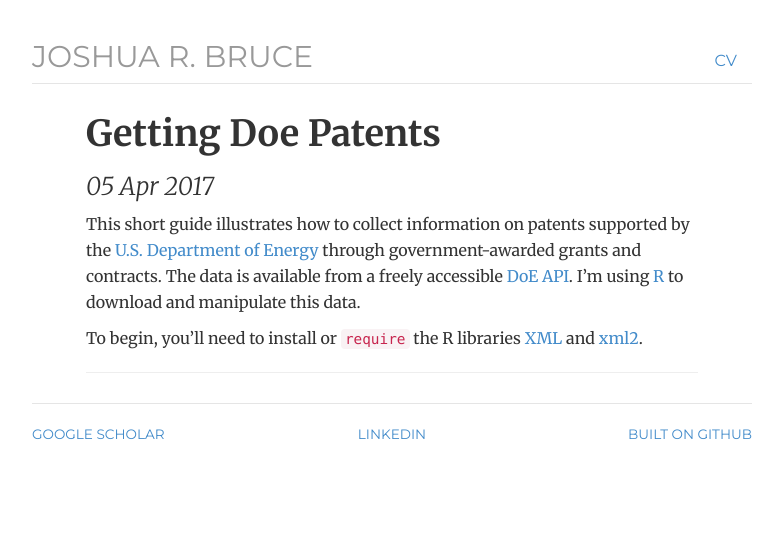
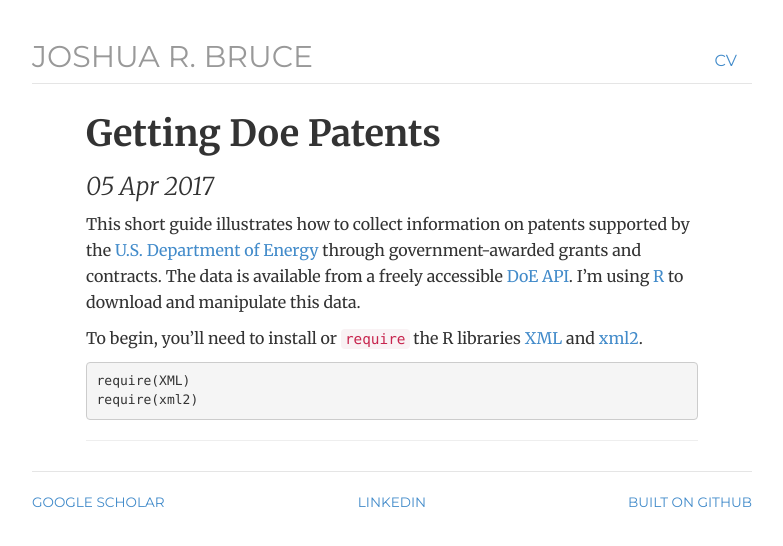
Before and after one commit to joshuarbruce/joshuarbruce.github.io, a Jekyll site: the page built from _posts/2017-04-05-getting-doe-patents.md, in a window 1280 px wide. Shown: the top 546 px of the page, without its empty margins (248-1031 px from the left). Built offline with Jekyll 4.4.1, drawn with Linux system fonts in a browser that asks for light colours; nearby versions of some CDN libraries; our own code applies the rules of GitHub Pages for plain Markdown files.

Commit message:
Update 2017-04-05-getting-doe-patents.md

````diff
--- a/_posts/2017-04-05-getting-doe-patents.md
+++ b/_posts/2017-04-05-getting-doe-patents.md
@@ -1,3 +1,8 @@
 This short guide illustrates how to collect information on patents supported by the <a href="https://energy.gov/" target="blank">U.S. Department of Energy</a> through government-awarded grants and contracts. The data is available from a freely accessible <a href="https://www.osti.gov/home/XMLServices.html" target = "blank">DoE API</a>. I'm using <a href="https://www.r-project.org/" target="blank">R</a> to download and manipulate this data.
 
 To begin, you'll need to install or <code>require</code> the R libraries <a href="https://cran.r-project.org/web/packages/XML/index.html" target = "blank">XML</a> and <a href="https://cran.r-project.org/web/packages/xml2/index.html" target="blank">xml2</a>.
+
+```{r}
+require(XML)
+require(xml2)
+```
````
